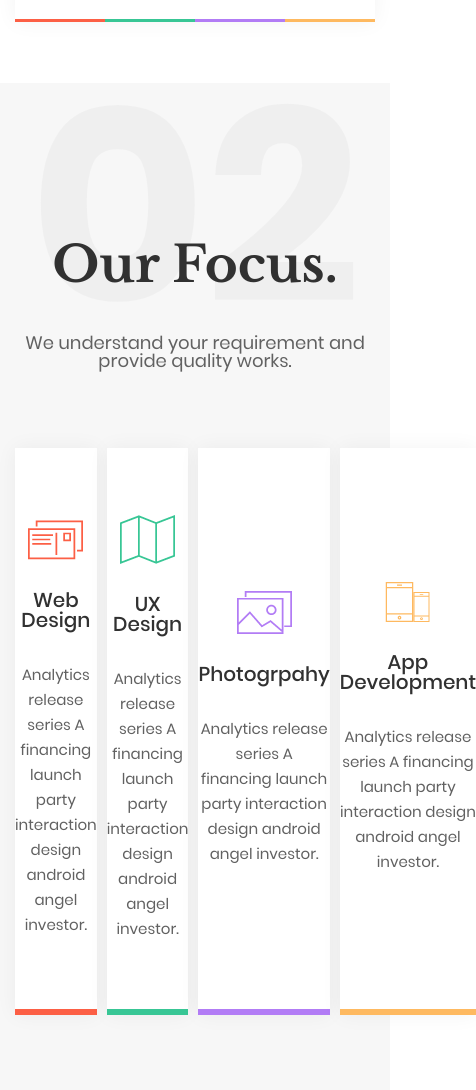
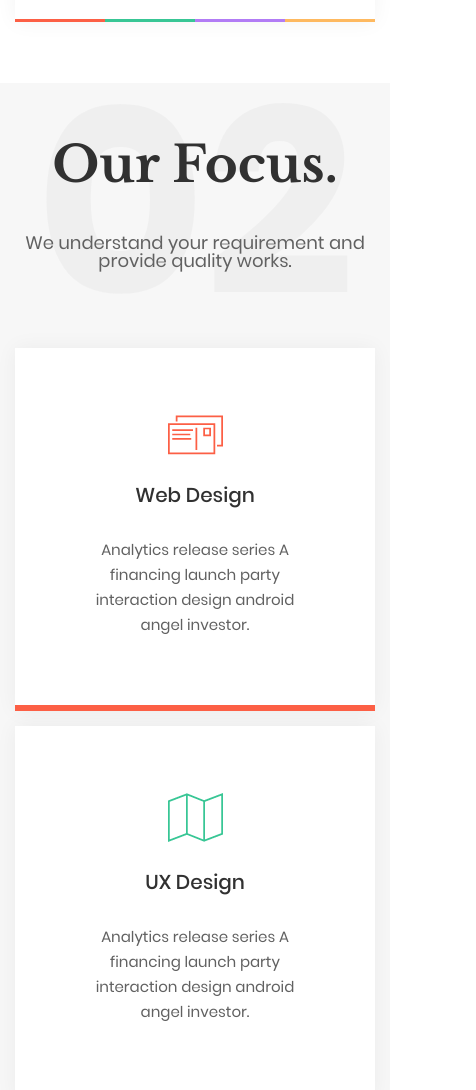
Before and after one commit to UkroP911/Alexis, a website: page index.html in a window 390 px wide. Shown: the part 1214-2304 px from the top of the page, 476 px wide, since content can reach past the window. Drawn offline with nearby package versions, Linux system fonts and the light colour scheme.

Commit message:
feature(focus): finish adaptive

```diff
--- a/style/_focus.scss
+++ b/style/_focus.scss
@@ -2,13 +2,14 @@
   padding: 150px 0;
   background: #f7f7f7;
   position: relative;
+  transition: all .2s ease;
   &:before{
     content: '02';
     position: absolute;
     left: 50%;
     top: 0;
     transform: translateX(-50%);
-    font-size: 274px;
+    font-size: 264px;
     font-weight: 700;
     color: #e0e0e0;
     opacity: 0.3;
@@ -33,3 +34,30 @@
 .tile-item_focus{
   padding: 67px 0;
 }
+
+@media screen and (max-width: 992px){
+  .focus__services{
+    flex-wrap: wrap;
+  }
+  .tile-item_focus{
+    width: 49%;
+    max-width: 100%;
+    margin-right: 0;
+    margin-bottom: 15px;
+  }
+}
+@media screen and (max-width: 768px){
+  .focus{
+    padding: 50px 0;
+  }
+}
+@media screen and (max-width: 640px){
+  .focus__services{
+    flex-direction: column;
+    align-items: center;
+    justify-content: center;
+  }
+  .tile-item_focus{
+    width: 100%;
+  }
+}
```
Also changed, not shown: css/imports.css, 1 other file.
